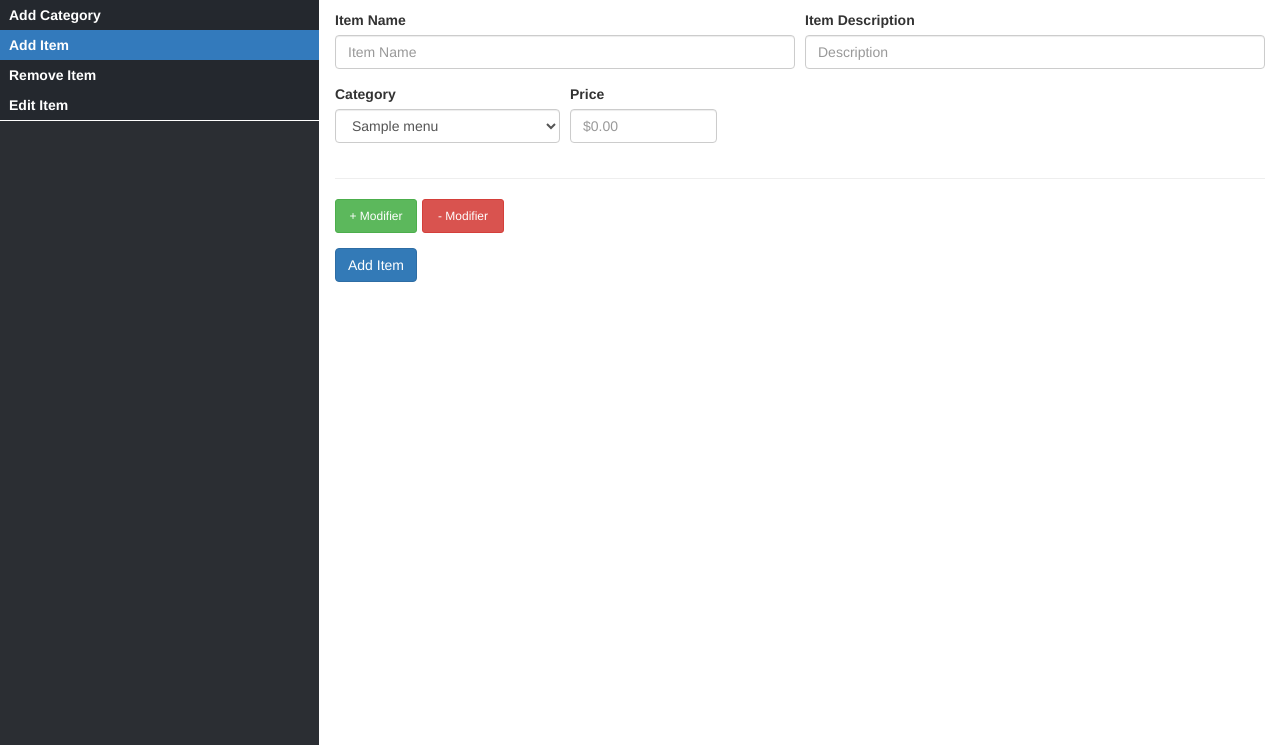
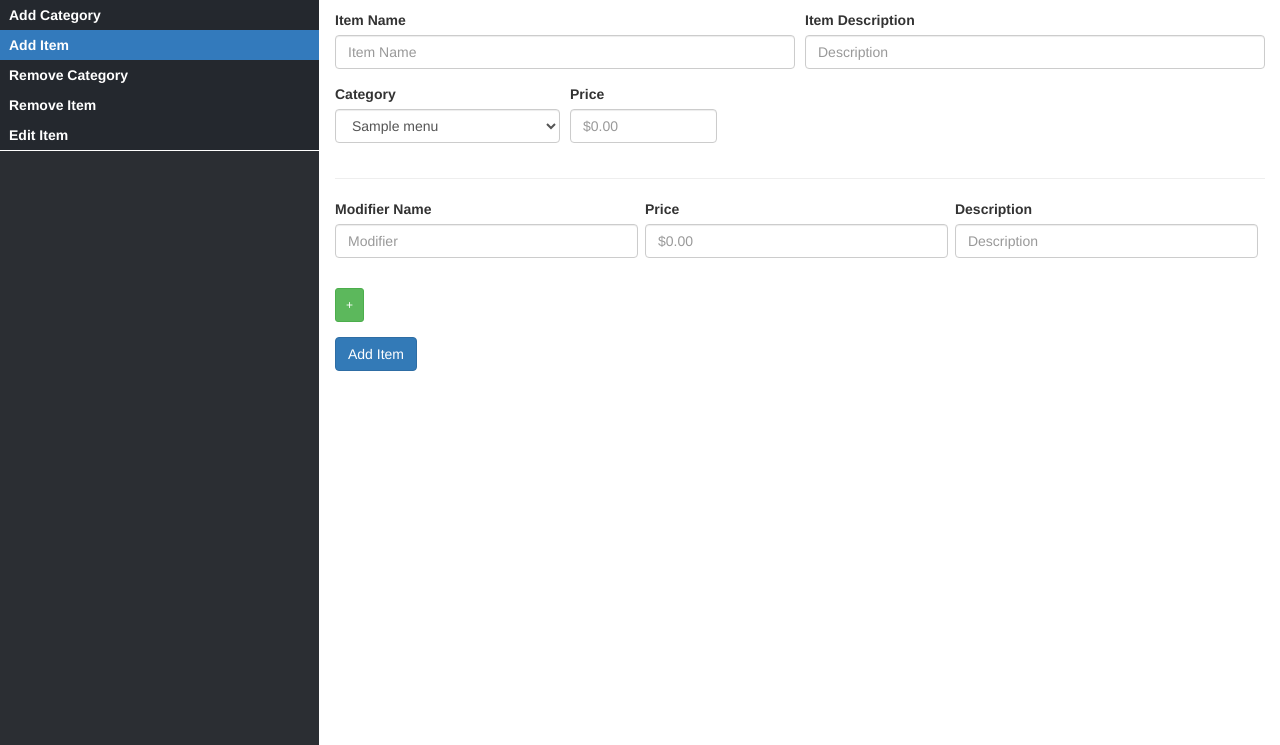
Before and after one commit to nagisobeid/nonPOS, a PHP site: page /final/menu.php in a window 1280 px wide, after a click on "Add Item". Shown: the part 55-800 px from the top of the page. Run offline with PHP 8.4, Linux system fonts and the light colour scheme; the visitor is signed in with stand-in values (Sample User, id 1); tables that the repository leaves empty hold one stand-in row (values such as "Sample post"); some libraries are stand-ins or nearby versions.

Commit message:
working on remove category

```diff
--- a/menu.php
+++ b/menu.php
@@ -8,16 +8,6 @@
     include_once 'db.php';
 	$obj = new DBH;
     $con = $obj->connect();
-    //LOADING ITEMS//
-    function loadMenuItems($dbConn) {
-        $bID = $_SESSION['bid'];
-        $sqlLoadItems = "SELECT * FROM items INNER JOIN menus ON items.menuID = menus.menuID WHERE menus.bID = $bID";
-        $res = $dbConn->prepare($sqlLoadItems);
-        $res->execute();
-        $menuItems = $res->fetchAll();
-        return $menuItems;
-    }
-    //END LOADING ITEMS//
 
     function loadCategories($dbConn) {
         $bID = $_SESSION['bid'];
@@ -31,7 +21,6 @@
 
     function addCategory($dbConn) {
         $categoryName = $_POST['nameCategoryName'];
-        $categoryName = str_replace(' ', '-', $categoryName);
         $categoryDesc = $_POST['nameCateogryDesc'];
         $bID = $_SESSION['bid'];
         $sql = "INSERT INTO menus (mName, bID, mDescrip)
@@ -89,15 +78,23 @@
         $stmt->bindParam(':menuID', $menuId[0],PDO::PARAM_INT);
         $stmt->execute();
         $last_item_id = $dbConn->lastInsertId();
-
-        if (!empty($itemModifiers)) {
-            addModifiers($last_item_id,$dbConn,$itemModifiers,$itemModifiersDesc,$itemModifiersPrice);
-        }
-
+        addModifiers($last_item_id,$dbConn,$itemModifiers,$itemModifiersDesc,$itemModifiersPrice);
     }
 
-    $menuItems = loadMenuItems($con);
     $categories = loadCategories($con);
+
+    function deleteCategory($dbConn) {
+        $bID = $_SESSION['bid'];
+        $menuName = $_POST['nameMenuName'];
+        $sql_menu_id = "SELECT menuID from menus where bID = $bID AND mName = '$menuName'";
+        $res = $dbConn->prepare($sql_menu_id);
+        $res->execute();
+
+        $sql = "DELETE from menus WHERE bID = $sql_menu_id";
+        $res = $dbConn->prepare($sql);
+        $res->execute();
+    }
+
 
     if(isset($_POST['submit'])) {
         if ($_POST['submit'] == 'Add Category') {
@@ -105,6 +102,10 @@
             echo "<meta http-equiv='refresh' content='0'>";
       } elseif ($_POST['submit'] == 'Add Item') {
             addItem($con);
+            echo "<meta http-equiv='refresh' content='0'>";
+        }
+        elseif ($_POST['submit'] == 'Delete Category') {
+            deleteCategory($con);
             echo "<meta http-equiv='refresh' content='0'>";
         }
     }
@@ -127,63 +128,42 @@
     <!-- Latest compiled JavaScript -->
     <script src="https://maxcdn.bootstrapcdn.com/bootstrap/3.4.1/js/bootstrap.min.js"></script>
     <script type="text/JavaScript">
-        function deleteMenuItem(itemID) {
-            $.ajax({
-                url: 'deleteItem.php?q=' + itemID,
-                data: itemID,
-                type: 'POST',
-                dataType: 'json',
-                success: function(response)
-                {
-                    //modsIntoModals(response, itemID);
-                }
-            });
-        }
-
-        var currCountOfModifierFields = 0;
+      var currCountOfModifierFields = 1;
     	$(document).ready(function() {
             var categories = <?php echo json_encode($categories); ?>;
-            var menuItems = <?php echo json_encode($menuItems); ?>;
-
             for (i = 0; i < categories.length; i++) {
                 var categoryHtml = '<option>'+categories[i][0]+'</option>'
                 $('#selectedCategory').append(categoryHtml);
             }
-            for (i = 0; i < menuItems.length; i++) {
-                var itemHtml = '<tr id="trIdRemoveItem'+menuItems[i]['itemID']+'"><td id="tdIdRemoveItem'+menuItems[i]['itemID']+'" class="noPadding"><button id="btnIdRemoveItem'+menuItems[i]['itemID']+'" style="width: 100% !important;" type="submit" class="btn btn-danger noRadius">'+menuItems[i]['name']+'</button></td></tr>';
-                $('#trIdRemoveItemHead').append(itemHtml);
-            }
-
 			$(document).on('click', '.nav-link', function() {
                 $(".nav-link").removeClass("selected");
                 $(".tab-pane").removeClass("show");
                 $(this).addClass("selected");
             });
             $(document).on('click', '#btnAddModifier', function() {
+                var mID = '#divModifier-1';
+                var x = $(mID).clone();
                 currCountOfModifierFields+=1;
-                //TEST
-                var divMod = '<div id="divModifier-'+currCountOfModifierFields+'" class="form-group col-md-12 col-sm-12">\
-                                <div id="divModifier-'+currCountOfModifierFields+'-Name" class="form-group col-md-4 col-sm-12 modifierPadding">\
-                                <label for="inputPrice">Modifier Name</label>\
-                                <input name="nameItemModifier['+currCountOfModifierFields+']" id="inputModifier-'+currCountOfModifierFields+'" type="text" class="form-control x" placeholder="Modifier" required>\
-                                </div>\
-                                <div id="divModifier-'+currCountOfModifierFields+'-Price" class="form-group col-md-4 col-sm-12 modifierPadding">\
-                                <label for="inputPrice">Price</label>\
-                                <input name="nameItemModifierPrice['+currCountOfModifierFields+']" id="inputModifierPrice-'+currCountOfModifierFields+'" type="text" class="form-control x" placeholder="$0.00" required>\
-                                </div>\
-                                <div id="divModifier-'+currCountOfModifierFields+'-Desc" class="form-group col-md-4 col-sm-12 modifierPadding">\
-                                <label for="inputPrice">Description</label>\
-                                <input name="nameItemModifierDesc['+currCountOfModifierFields+']" id="inputModifierDesc-'+currCountOfModifierFields+'" type="text" class="form-control x" placeholder="Description">\
-                                </div>\
-                            </div>';
-                $(divMod).insertBefore("#divAddModifier")
-                //END TEST
-            });
-            $(document).on('click', '#btnRemoveModifier', function() {
-                if(currCountOfModifierFields > 0) {
-                    $('#divModifier-'+currCountOfModifierFields+'').remove();
-                    currCountOfModifierFields-=1;
-                }
+                x.removeAttr('id');
+                var newID = 'divModifier-'+currCountOfModifierFields.toString();
+                x.attr( "id", newID);
+                x.insertBefore("#divAddModifier");
+                //RE-ASSIGNING NAMES AND ID'S
+
+                $("#divModifier-"+currCountOfModifierFields.toString()+" > div#divModifier-1-Name").attr('id',"divModifier-"+currCountOfModifierFields+"-Name");
+                $("#divModifier-"+currCountOfModifierFields.toString()+"-Name > input").val('');
+                $("#divModifier-"+currCountOfModifierFields.toString()+"-Name > input").attr('id',"inputModifier-"+currCountOfModifierFields+"");
+                $("#divModifier-"+currCountOfModifierFields.toString()+"-Name > input").attr('name','nameItemModifier['+currCountOfModifierFields+']');
+
+                $("#divModifier-"+currCountOfModifierFields.toString()+" > div#divModifier-1-Price").attr('id',"divModifier-"+currCountOfModifierFields+"-Price");
+                $("#divModifier-"+currCountOfModifierFields.toString()+"-Price > input").val('');
+                $("#divModifier-"+currCountOfModifierFields.toString()+"-Price > input").attr('id',"inputModifierPrice-"+currCountOfModifierFields+"");
+                $("#divModifier-"+currCountOfModifierFields.toString()+"-Price > input").attr('name','nameItemModifierPrice['+currCountOfModifierFields+']');
+
+                $("#divModifier-"+currCountOfModifierFields.toString()+" > div#divModifier-1-Desc").attr('id',"divModifier-"+currCountOfModifierFields+"-Desc");
+                $("#divModifier-"+currCountOfModifierFields.toString()+"-Desc > input").val('');
+                $("#divModifier-"+currCountOfModifierFields.toString()+"-Desc > input").attr('id',"inputModifierDesc-"+currCountOfModifierFields+"");
+                $("#divModifier-"+currCountOfModifierFields.toString()+"-Desc > input").attr('name','nameItemModifierDesc['+currCountOfModifierFields+']');
             });
     	}); //end
 	</script>
@@ -195,7 +175,7 @@
             <img id="logo" src="./images/logo2.png"></img>
             <button onclick="document.location='home.php'" type="button" id="idBtnHome"
                 class="btn btn-link">Home</button>
-            <button onclick="document.location='about.php'" type="button" id="idBtnAboutus" class="btn btn-link">About Us</button>
+            <button type="button" id="idBtnAboutus" class="btn btn-link">About Us</button>
         </div>
     </header>
     <div class="row flex-nowrap" style="width: 100% !important; height: 100% !important;">
@@ -206,6 +186,8 @@
                     role="tab" aria-controls="v-pills-addCategory" aria-selected="false">Add Category</a>
                 <a class="nav-link" id="v-pills-addItem-tab" data-toggle="pill" href="#v-pills-addItem" role="tab"
                     aria-controls="v-pills-addItem" aria-selected="false">Add Item</a>
+                <a class="nav-link" id="v-pills-deleteCategory-tab" data-toggle="pill" href="#v-pills-deleteCategory" role="tab"
+                    aria-controls="v-pills-deleteCategory" aria-selected="false">Remove Category</a>
                 <a class="nav-link" id="v-pills-removeItem-tab" data-toggle="pill" href="#v-pills-removeItem" role="tab"
                     aria-controls="v-pills-removeItem" aria-selected="false">Remove Item</a>
                 <a id="last" class="nav-link" id="v-pills-editItem-tab" data-toggle="pill" href="#v-pills-editItem" role="tab"
@@ -263,18 +245,64 @@
                         </div>
                         <hr>
                         <div id="divModifiers" class="form-row align-items-end">
-                        <!-- MODS DIVS GO HERE -->
-
+                            <div id="divModifier-1" class="form-group col-md-12 col-sm-12">
+                                <div id="divModifier-1-Name" class="form-group col-md-4 col-sm-12 modifierPadding">
+                                <label for="inputPrice">Modifier Name</label>
+                                <input name="nameItemModifier[1]" id="inputModifier-1" type="text" class="form-control x" placeholder="Modifier" required>
+                                </div>
+                                <div id="divModifier-1-Price" class="form-group col-md-4 col-sm-12 modifierPadding">
+                                <label for="inputPrice">Price</label>
+                                <input name="nameItemModifierPrice[1]" id="inputModifierPrice-1" type="text" class="form-control x" placeholder="$0.00" required>
+                                </div>
+                                <div id="divModifier-1-Desc" class="form-group col-md-4 col-sm-12 modifierPadding">
+                                <label for="inputPrice">Description</label>
+                                <input name="nameItemModifierDesc[1]" id="inputModifierDesc-1" type="text" class="form-control x" placeholder="Description">
+                                </div>
+                            </div>
+                            <!--<div id="divModifier-2" class="form-group col-md-12 col-sm-12">
+                                <div id="divModifier-2-Name" class="form-group col-md-4 col-sm-12 modifierPadding">
+                                <label for="inputPrice">Modifier Name</label>
+                                <input name="nameItemModifier[2]" id="inputModifier-2" type="text" class="form-control x" placeholder="Modifier" required>
+                                </div>
+                                <div id="divModifier-2-Price" class="form-group col-md-4 col-sm-12 modifierPadding">
+                                <label for="inputPrice">Price</label>
+                                <input name="nameItemModifierPrice[2]" id="inputModifierPrice-2" type="text" class="form-control x" placeholder="$0.00" required>
+                                </div>
+                                <div id="divModifier-2-Desc" class="form-group col-md-4 col-sm-12 modifierPadding">
+                                <label for="inputPrice">Description</label>
+                                <input name="nameItemModifierDesc[2]" id="inputModifierDesc-2" type="text" class="form-control x" placeholder="Description">
+                                </div>
+                            </div>
+                            <div id="divModifier-3" class="form-group col-md-12 col-sm-12">
+                                <div id="divModifier-3-Name" class="form-group col-md-4 col-sm-12 modifierPadding">
+                                <label for="inputPrice">Modifier Name</label>
+                                <input name="nameItemModifier[3]" id="inputModifier-3" type="text" class="form-control x" placeholder="Modifier" required>
+                                </div>
+                                <div id="divModifier-3-Price" class="form-group col-md-4 col-sm-12 modifierPadding">
+                                <label for="inputPrice">Price</label>
+                                <input name="nameItemModifierPrice[3]" id="inputModifierPrice-3" type="text" class="form-control x" placeholder="$0.00" required>
+                                </div>
+                                <div id="divModifier-3-Desc" class="form-group col-md-4 col-sm-12 modifierPadding">
+                                <label for="inputPrice">Description</label>
+                                <input name="nameItemModifierDesc[3]" id="inputModifierDesc-3" type="text" class="form-control x" placeholder="Description">
+                                </div>
+                            </div>-->
+                            <!--
+                            <div id="divModifier-2" class="form-group col-md-3 col-sm-3">
+                                <label for="inputZip">Modifier</label>
+                                <input name="nameItemModifier[2]" id="inputModifier-2" type="text" class="form-control x">
+                            </div>
+                            <div id="divModifier-3" class="form-group col-md-3 col-sm-3">
+                                <label for="inputZip">Modifier</label>
+                                <input name="nameItemModifier[3]" id="inputModifier-3" type="text" class="form-control x">
+                            </div>
+                            -->
                             <div id="divAddModifier" class="form-group">
                                 <button id="btnAddModifier" type="button" class="btn btn-success btn-sm"
-                                    style="height: 34px; width: 82.01px; margin-left: 5px;">+ Modifier</button>
-                            </div>
-                            <div id="divRemoveModifier" class="form-group">
-                                <button id="btnRemoveModifier" type="button" class="btn btn-danger btn-sm"
-                                    style="height: 34px; width: 82.01px; margin-left: 5px;">- Modifier</button>
+                                    style="height: 34px; margin-left: 5px;">+</button>
                             </div>
                         </div>
-                        <input style="margin-bottom: 10px;" name="submit" type="submit" value="Add Item" class="btn btn-primary">
+                        <input name="submit" type="submit" value="Add Item" class="btn btn-primary">
                         <!--<button type="submit" class="btn btn-primary" style="margin-bottom: 5px;">Add Item</button>-->
                     </form>
                 </div>
@@ -287,12 +315,23 @@
                                 <label for="inputSearchItem">Search Menu</label>
                                 <input type="text" class="form-control" id="idSearchItem" placeholder="Item">
                             </div>
-                            <div class="form-group col-md-6">
-                                <table id="trIdRemoveItemHead" class="table table-hover table-striped firstRow">
 
-                                </table>
+                        </div>
+                    </form>
+                </div>
+                <!-- REMOVE Category -->
+                <div class="tab-pane fade" id="v-pills-deleteCategory" role="tabpanel" aria-labelledby="v-pills-deleteCategory-tab">
+                    <form id="form" method="POST">
+
+                        <div class="form-row">
+                            <div class="form-group col-md-3">
+                                <label for="selectCategory">Category</label>
+                                <select name="nameMenuName" id="selectedCategory" class="form-control" style="height: 34px !important;">
+                                    <!--<option selected>Choose...</option>-->
+                                </select>
                             </div>
                         </div>
+                        <input name="submit" type="submit" value="Delete Category" class="btn btn-primary">
                     </form>
                 </div>
                 <!-- EDIT ITEM -->
@@ -306,8 +345,11 @@
                             </div>
                             <div class="form-group col-md-6">
                                 <table class="table table-hover table-striped firstRow">
-                                    <tr id="trIdEditItemHead" COLSPAN=2 BGCOLOR="#6D8FFF">
-                                        <tr id="trIdEditItem"><td id="tdIdEditItem" class="noPadding"><button style="width: 100%;" type="submit" class="btn btn-primary noRadius">Super Burger</button></td></tr>
+                                    <tr COLSPAN=2 BGCOLOR="#6D8FFF">
+                                        <tr><td class="noPadding"><button style="width: 100%;" type="submit" class="btn btn-primary noRadius">Super Burger</button></td></tr>
+                                        <tr><td class="noPadding"><button style="width: 100%;" type="submit" class="btn btn-primary noRadius">Chicken Sandwich</button></td></tr>
+                                        <tr><td class="noPadding"><button style="width: 100%;" type="submit" class="btn btn-primary noRadius">Pastrami Burger</button></td></tr>
+                                        <tr><td class="noPadding"><button style="width: 100%;" type="submit" class="btn btn-primary noRadius">Hot Dog</button></td></tr>
                                     </tr>
                                 </table>
                             </div>
```
